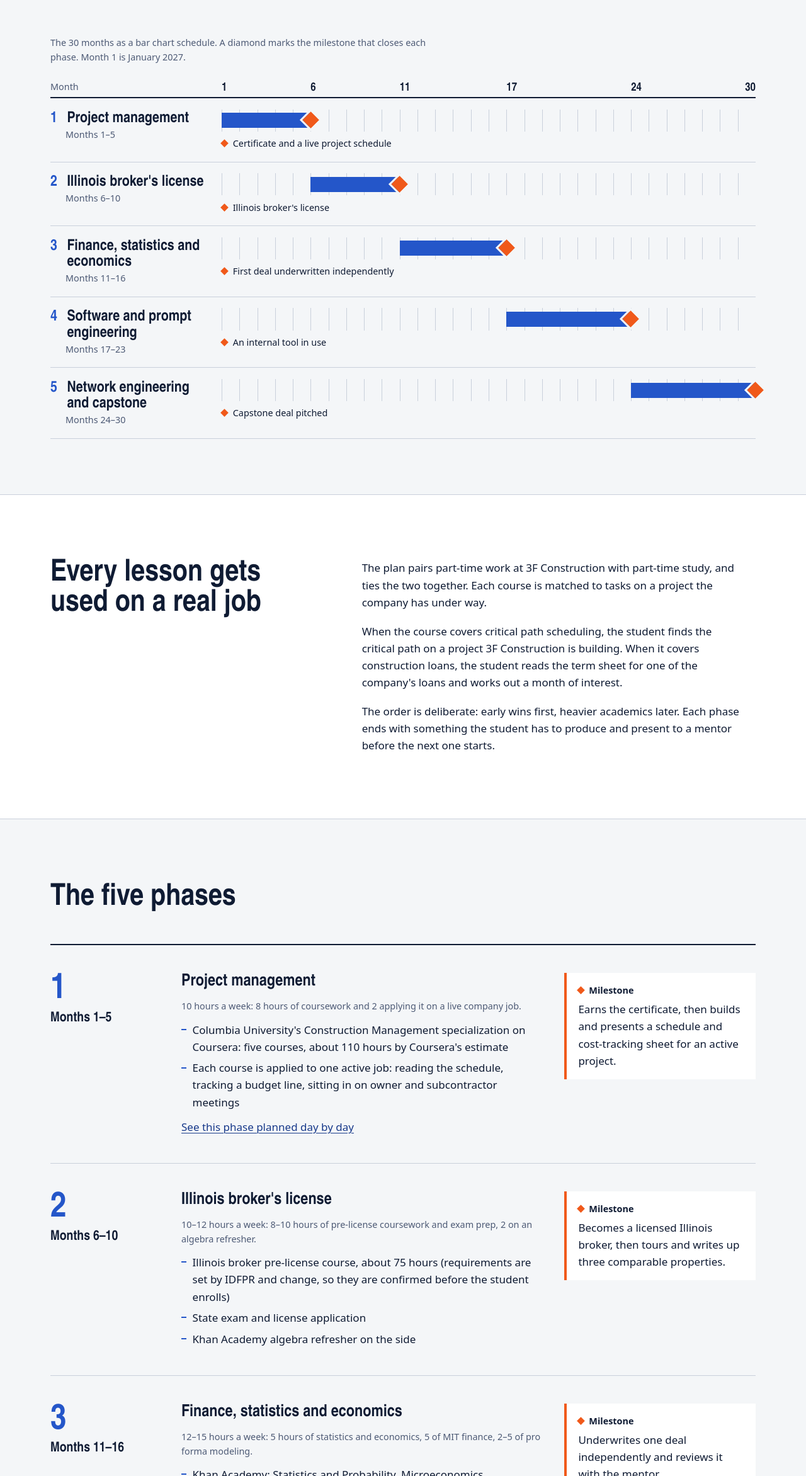
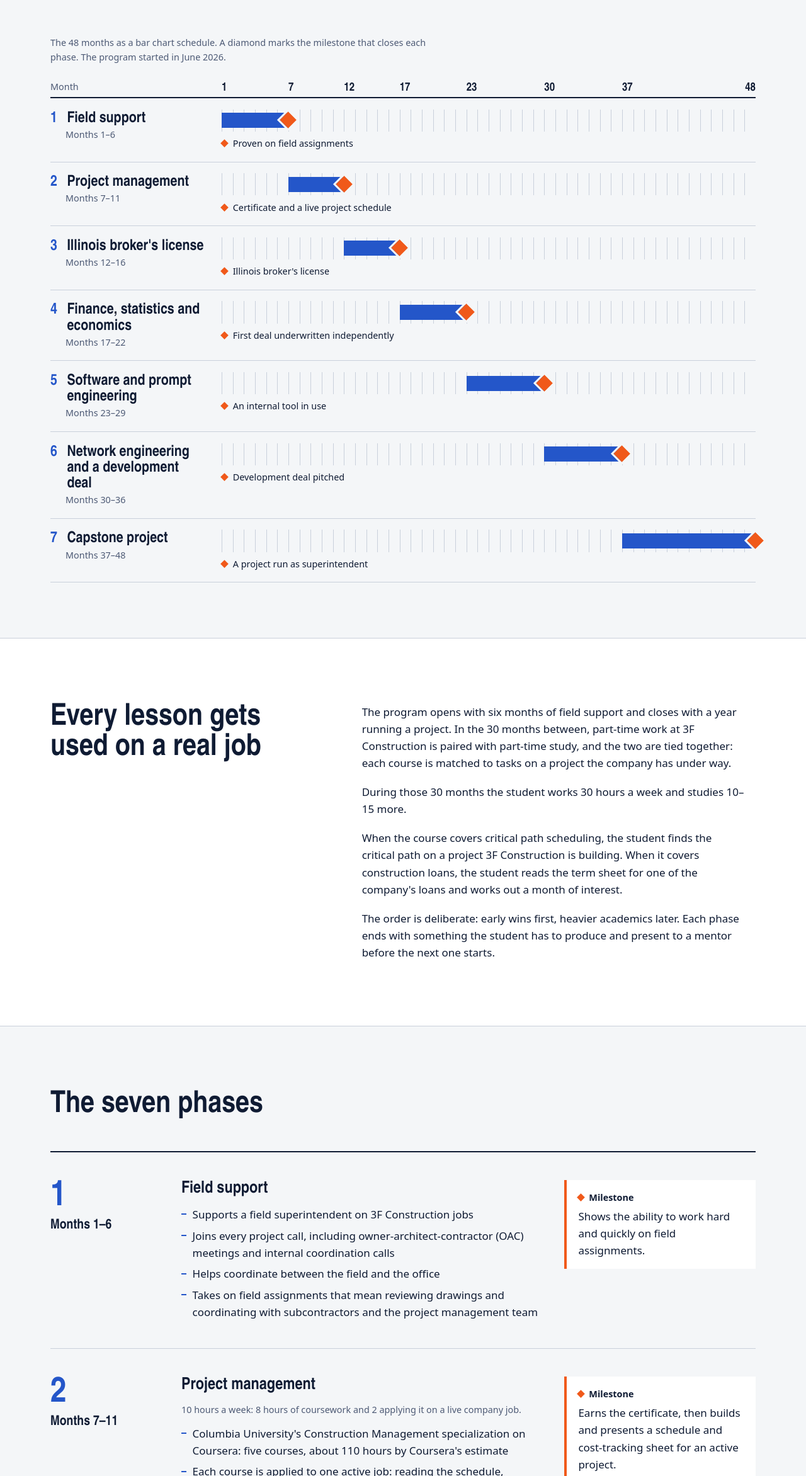
Before and after one commit to Spark-DO/spark-do.github.io, an Astro site: page / in a window 1280 px wide. Shown: the part 456-2800 px from the top of the page at 63% size. Built offline with nearby package versions, Linux system fonts and the light colour scheme; Astro itself is replaced by a stand-in of ours; a web font is replaced by a local one.

Commit message:
Extend to a four-year, seven-phase program starting June 2026
- Add six months of field support at the start and a capstone year
  as superintendent at the end; shift the study phases by six months
- Rename the old capstone deal to a development deal
- Replace 30-month wording across pages, Markdown and llms.txt
- Redraw the share image with seven phases

Co-Authored-By: Claude Opus 5.5 <noreply@anthropic.com>

```diff
--- a/src/components/Schedule.astro
+++ b/src/components/Schedule.astro
@@ -20,9 +20,8 @@ const ticks = [...phases.map((p) => p.months[0]), months];
 
 <figure class="schedule" style={`--months:${months}`}>
   <figcaption class="small">
-    The {months} months as a bar chart schedule. A diamond marks the milestone that closes each phase. Month 1 is {
-      startLabel
-    }.
+    The {months} months as a bar chart schedule. A diamond marks the milestone that closes each phase. The program
+    started in {startLabel}.
   </figcaption>
 
   <div class="schedule__axis" aria-hidden="true">
--- a/src/data/curriculum.json
+++ b/src/data/curriculum.json
@@ -2,13 +2,13 @@
   "program": {
     "name": "Spark-DO",
     "field": "real estate development",
-    "months": 30,
-    "starts": "2027-01-11",
+    "months": 48,
+    "starts": "2026-06",
     "workHours": "30",
     "studyHours": "10–15",
     "headline": "Real estate development and construction management apprenticeship",
-    "lede": "The apprenticeship combines 30 hours a week of work at 3F Construction with 10–15 hours of study. Each lesson is then put to use on a job the company is building.",
-    "description": "A 30-month apprenticeship in real estate development and construction management: part-time work at 3F Construction, paired with coursework used on live jobs.",
+    "lede": "Four years at 3F Construction: six months of field support, 30 months of coursework that is put to use on live jobs, and a final year running a project as its superintendent.",
+    "description": "A four-year apprenticeship in real estate development and construction management at 3F Construction: field work, applied coursework and a capstone year.",
     "title": "Real estate development and construction management apprenticeship | Spark-DO",
     "company": "3F Construction",
     "headlineLines": [
@@ -28,15 +28,34 @@
         "width": 216,
         "height": 64
       }
-    ]
+    ],
+    "years": "four-year",
+    "startLabel": "June 2026",
+    "planName": "The four-year program"
   },
   "phases": [
     {
       "n": 1,
+      "title": "Field support",
+      "months": [
+        1,
+        6
+      ],
+      "study": [
+        "Supports a field superintendent on 3F Construction jobs",
+        "Joins every project call, including owner-architect-contractor (OAC) meetings and internal coordination calls",
+        "Helps coordinate between the field and the office",
+        "Takes on field assignments that mean reviewing drawings and coordinating with subcontractors and the project management team"
+      ],
+      "milestone": "Shows the ability to work hard and quickly on field assignments.",
+      "milestoneShort": "Proven on field assignments"
+    },
+    {
+      "n": 2,
       "title": "Project management",
       "months": [
-        1,
-        5
+        7,
+        11
       ],
       "weeklyHours": "10",
       "split": "8 hours of coursework and 2 applying it on a live company job",
@@ -49,11 +68,11 @@
       "milestoneShort": "Certificate and a live project schedule"
     },
     {
-      "n": 2,
+      "n": 3,
       "title": "Illinois broker's license",
       "months": [
-        6,
-        10
+        12,
+        16
       ],
       "weeklyHours": "10–12",
       "split": "8–10 hours of pre-license coursework and exam prep, 2 on an algebra refresher",
@@ -66,11 +85,11 @@
       "milestoneShort": "Illinois broker's license"
     },
     {
-      "n": 3,
+      "n": 4,
       "title": "Finance, statistics and economics",
       "months": [
-        11,
-        16
+        17,
+        22
       ],
       "weeklyHours": "12–15",
       "split": "5 hours of statistics and economics, 5 of MIT finance, 2–5 of pro forma modeling",
@@ -83,11 +102,11 @@
       "milestoneShort": "First deal underwritten independently"
     },
     {
-      "n": 4,
+      "n": 5,
       "title": "Software and prompt engineering",
       "months": [
-        17,
-        23
+        23,
+        29
       ],
       "weeklyHours": "12–15",
       "split": "8–10 hours of software and prompt engineering, 4–5 of real estate learning mixed in",
@@ -101,21 +120,35 @@
       "milestoneShort": "An internal tool in use"
     },
     {
-      "n": 5,
-      "title": "Network engineering and capstone",
+      "n": 6,
+      "title": "Network engineering and a development deal",
       "months": [
-        24,
-        30
+        30,
+        36
       ],
       "weeklyHours": "12–15",
-      "split": "three months of networking alongside real estate law, leasing and market analysis, then four months on the capstone deal",
+      "split": "three months of networking alongside real estate law, leasing and market analysis, then four months on a development deal",
       "study": [
         "Cisco Networking Academy or CompTIA Network+ prep, with hands-on work configuring the network for a building or the office",
         "Mixed in: real estate law and contracts, property management and leasing, market analysis for Chicago neighborhoods, and shadowing the mentor in lender and investor meetings",
-        "Capstone: source, underwrite, schedule and pitch a small real development deal, with the mentor as the investor"
+        "Development deal: source, underwrite, schedule and pitch a small real development deal, with the mentor as the investor"
       ],
-      "milestone": "Delivers a capstone investment memo and presents it.",
-      "milestoneShort": "Capstone deal pitched"
+      "milestone": "Delivers an investment memo for the deal and presents it.",
+      "milestoneShort": "Development deal pitched"
+    },
+    {
+      "n": 7,
+      "title": "Capstone project",
+      "months": [
+        37,
+        48
+      ],
+      "study": [
+        "Works as the job site superintendent, managing a construction project",
+        "Takes on project management responsibilities as well: RFIs, submittals and the project paperwork normally expected from office support"
+      ],
+      "milestone": "Manages a construction project as its superintendent while carrying the project management work.",
+      "milestoneShort": "A project run as superintendent"
     }
   ],
   "threads": [
@@ -136,16 +169,17 @@
     "how": {
       "title": "Every lesson gets used on a real job",
       "body": [
-        "The plan pairs part-time work at 3F Construction with part-time study, and ties the two together. Each course is matched to tasks on a project the company has under way.",
+        "The program opens with six months of field support and closes with a year running a project. In the 30 months between, part-time work at 3F Construction is paired with part-time study, and the two are tied together: each course is matched to tasks on a project the company has under way.",
+        "During those 30 months the student works 30 hours a week and studies 10–15 more.",
         "When the course covers critical path scheduling, the student finds the critical path on a project 3F Construction is building. When it covers construction loans, the student reads the term sheet for one of the company's loans and works out a month of interest.",
         "The order is deliberate: early wins first, heavier academics later. Each phase ends with something the student has to produce and present to a mentor before the next one starts."
       ]
     },
     "phases": {
-      "title": "The five phases"
+      "title": "The seven phases"
     },
     "semester": {
-      "title": "The first semester is planned to the day"
+      "title": "The first coursework semester is planned to the day"
     },
     "threads": {
       "title": "Three things that never stop",
--- a/src/layouts/Base.astro
+++ b/src/layouts/Base.astro
@@ -3,7 +3,7 @@ import '../styles/global.css';
 import displayFont from '@fontsource-variable/big-shoulders/files/big-shoulders-latin-opsz-normal.woff2?url';
 import textFont from '@fontsource-variable/ibm-plex-sans/files/ibm-plex-sans-latin-wght-normal.woff2?url';
 import curriculum from '../data/curriculum.json';
-import { SEMESTER_PATH, footnote } from '../lib/content.js';
+import { PLAN_NAME, SEMESTER_PATH, footnote } from '../lib/content.js';
 
 interface Props {
   title: string;
@@ -23,7 +23,7 @@ const site = Astro.site!;
 const canonical = new URL(Astro.url.pathname, site).href;
 const home = new URL('/', site).href;
 const image = new URL('/og.png', site).href;
-const imageAlt = 'The 30-month plan drawn as a bar chart schedule: five phases, each ending in a milestone.';
+const imageAlt = 'The four-year program drawn as a bar chart schedule: each phase ends in a milestone.';
 
 const graph = [
   {
@@ -50,7 +50,7 @@ const graph = [
         {
           '@type': 'BreadcrumbList',
           itemListElement: [
-            { '@type': 'ListItem', position: 1, name: 'The 30-month plan', item: home },
+            { '@type': 'ListItem', position: 1, name: PLAN_NAME, item: home },
             { '@type': 'ListItem', position: 2, name: breadcrumb, item: canonical },
           ],
         },
@@ -112,7 +112,7 @@ const jsonLd = JSON.stringify({ '@context': 'https://schema.org', '@graph': grap
       <div class="wrap masthead__inner">
         <a class="wordmark" href="/"><span class="diamond" aria-hidden="true"></span>{name}</a>
         <nav aria-label="Site">
-          <a href="/#phases">The five phases</a>
+          <a href="/#phases">The phases</a>
           <a href={SEMESTER_PATH}>Spring 2027</a>
         </nav>
       </div>
@@ -162,6 +162,7 @@ const jsonLd = JSON.stringify({ '@context': 'https://schema.org', '@graph': grap
     letter-spacing: 0.01em;
     color: var(--ink);
     text-decoration: none;
+    white-space: nowrap;
   }
 
   nav {
@@ -175,6 +176,7 @@ const jsonLd = JSON.stringify({ '@context': 'https://schema.org', '@graph': grap
     color: var(--ink);
     text-decoration: none;
     padding-block: 0.4rem;
+    white-space: nowrap;
   }
 
   nav a:hover {
--- a/src/pages/404.astro
+++ b/src/pages/404.astro
@@ -7,7 +7,7 @@ import Base from '../layouts/Base.astro';
     <div class="wrap">
       <h1>This page is not on the schedule</h1>
       <p class="lede">The address may be mistyped, or the page may have moved.</p>
-      <p><a class="button" href="/">Go to the 30-month plan</a></p>
+      <p><a class="button" href="/">Go to the four-year program</a></p>
     </div>
   </section>
 </Base>
--- a/src/pages/index.astro
+++ b/src/pages/index.astro
@@ -60,7 +60,7 @@ const schema = [
           </ul>
         </div>
       </div>
-      <Schedule phases={phases} months={program.months} startLabel="January 2027" />
+      <Schedule phases={phases} months={program.months} startLabel={program.startLabel} />
     </div>
   </section>
 
@@ -86,9 +86,11 @@ const schema = [
               </p>
               <div class="phase__body">
                 <h3>{p.title}</h3>
-                <p class="small">
-                  {p.weeklyHours} hours a week: {p.split}.
-                </p>
+                {p.weeklyHours && (
+                  <p class="small">
+                    {p.weeklyHours} hours a week: {p.split}.
+                  </p>
+                )}
                 <ul class="phase__study">
                   {p.study.map((item) => (
                     <li>{item}</li>
```
Also changed, not shown: scripts/og.html (+15 -13 lines), src/pages/semester/2027-spring.astro (+4 -4 lines), README.md, public/og.png, src/lib/content.js.
